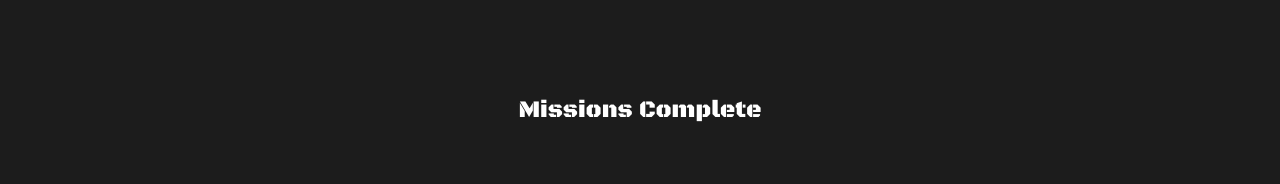
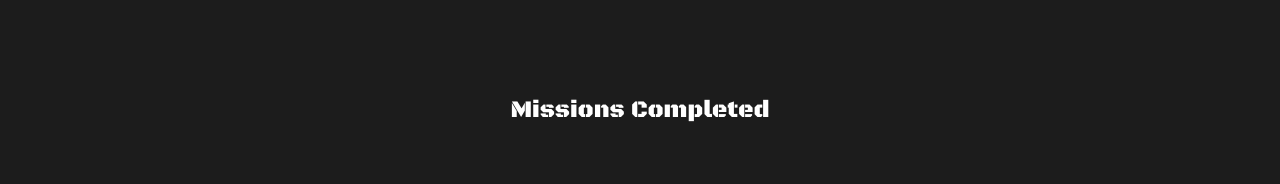
Before and after one commit to shyeik/Portfolio, a React (Vite) app: page / in a window 1280 px wide. Shown: the part 1074-1258 px from the top of the page. Built offline with nearby package versions, Linux system fonts and the light colour scheme; a web font is replaced by a local one.

Commit message:
mission completed

```diff
--- a/src/components/HomePage.jsx
+++ b/src/components/HomePage.jsx
@@ -14,7 +14,7 @@ const HomePage = () => {
       </h1>
       <Bag />
       <h1 className=" justify-center font-Army text-2xl text-white  text-center transition-transform duration-300 delay-75 ease-in-out ">
-        Missions Complete
+        Missions Completed
       </h1>
       <About />
       <footer className="bg-[#224f1c] text-gray-300 py-8 mt-12 border-t border-green-700">
```
